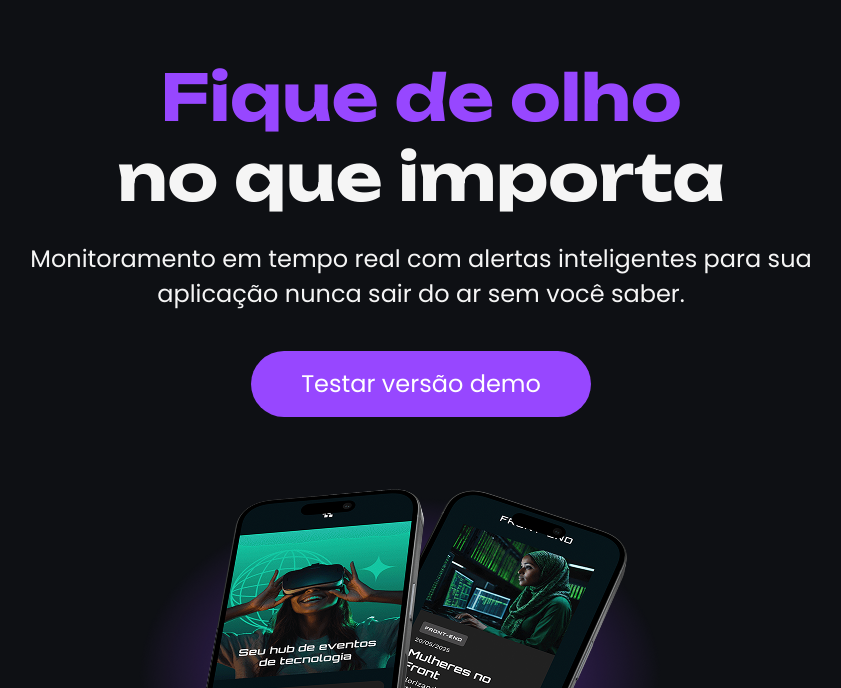
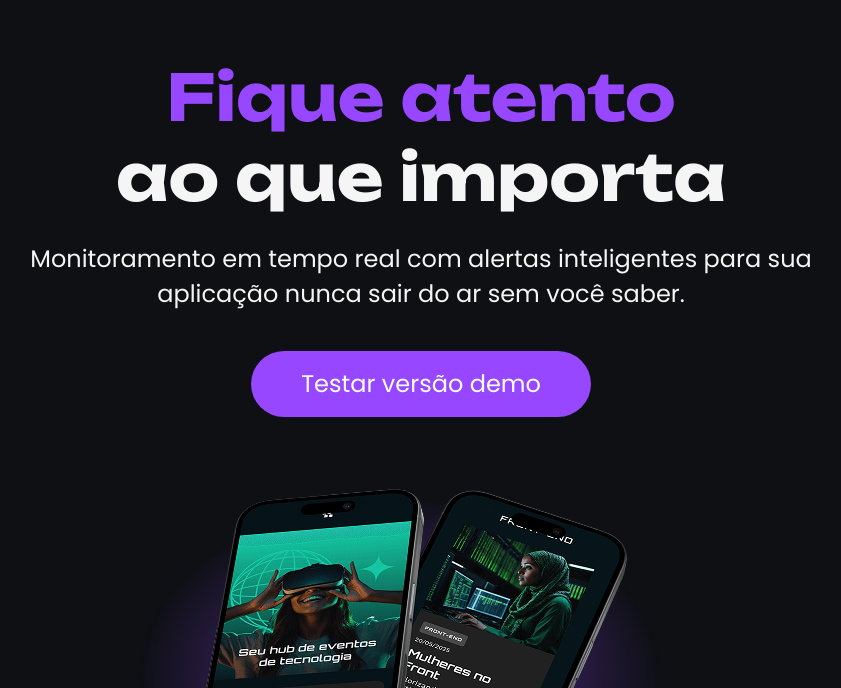
Before and after one commit to x11Mathsz/tecboard, a plain HTML site: page index.html in a window 1280 px wide. Shown: the part 112-800 px from the top of the page, without its empty margins (219-1060 px from the left). Drawn offline with Linux system fonts and the light colour scheme.

Commit message:
Altera o titulo da pagina

```diff
--- a/index.html
+++ b/index.html
@@ -21,8 +21,8 @@
     <main>
         <section>
             <h1>
-                <span>Fique de olho</span> <br>
-                no que importa
+                <span>Fique atento</span> <br>
+                ao que importa
             </h1>
             <p>
                 Monitoramento em
```
